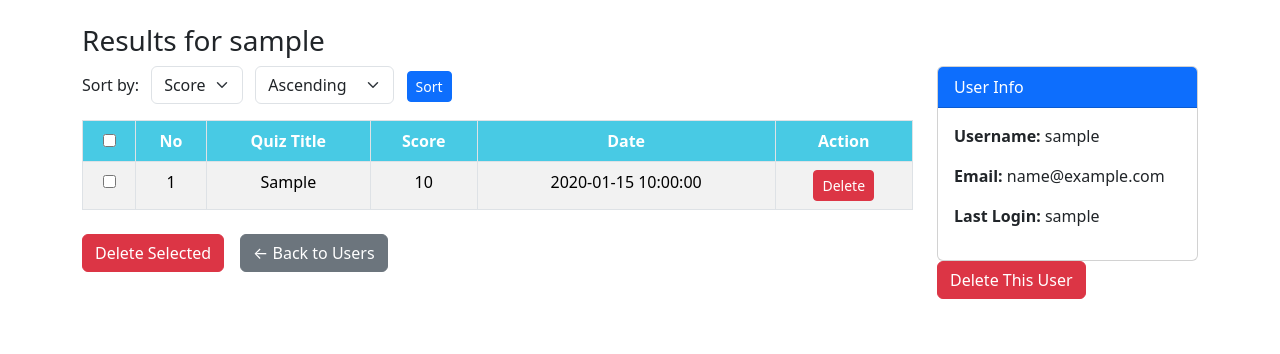
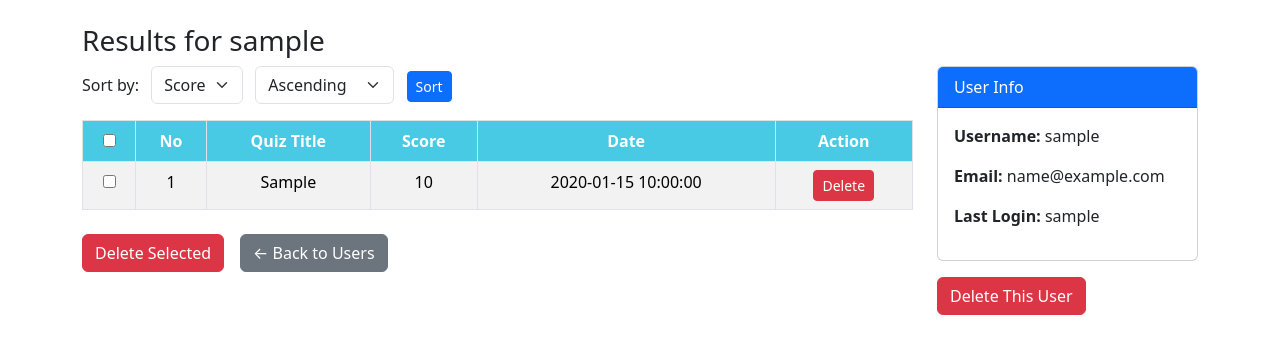
Before and after one commit to ponnya-min/jktechquiz.com, a PHP site: page /admin/user_result.php?id=1 in a window 1280 px wide. Shown: the top 354 px of the page. Run offline with PHP 8.4, Linux system fonts and the light colour scheme; tables that the repository leaves empty or names only in its code hold one stand-in row (values such as "Sample post").

Commit message:
minor change

```diff
--- a/admin/user_result.php
+++ b/admin/user_result.php
@@ -117,7 +117,7 @@ $resultData = mysqli_stmt_get_result($resultQuery);
                         <p><strong>Last Login:</strong> <?= htmlspecialchars($user['last_login']) ?: 'Never logged in' ?></p>
                     </div>
                 </div>
-               <form method="POST" action="delete_user_from_result.php" onsubmit="return confirm('Are you sure you want to delete this user and all their results?');">
+               <form method="POST" class="mt-3" action="delete_user_from_result.php" onsubmit="return confirm('Are you sure you want to delete this user and all their results?');">
     <input type="hidden" name="user_id" value="<?= $userId ?>">
     <button type="submit" class="btn btn-danger">Delete This User</button>
 </form>
```
